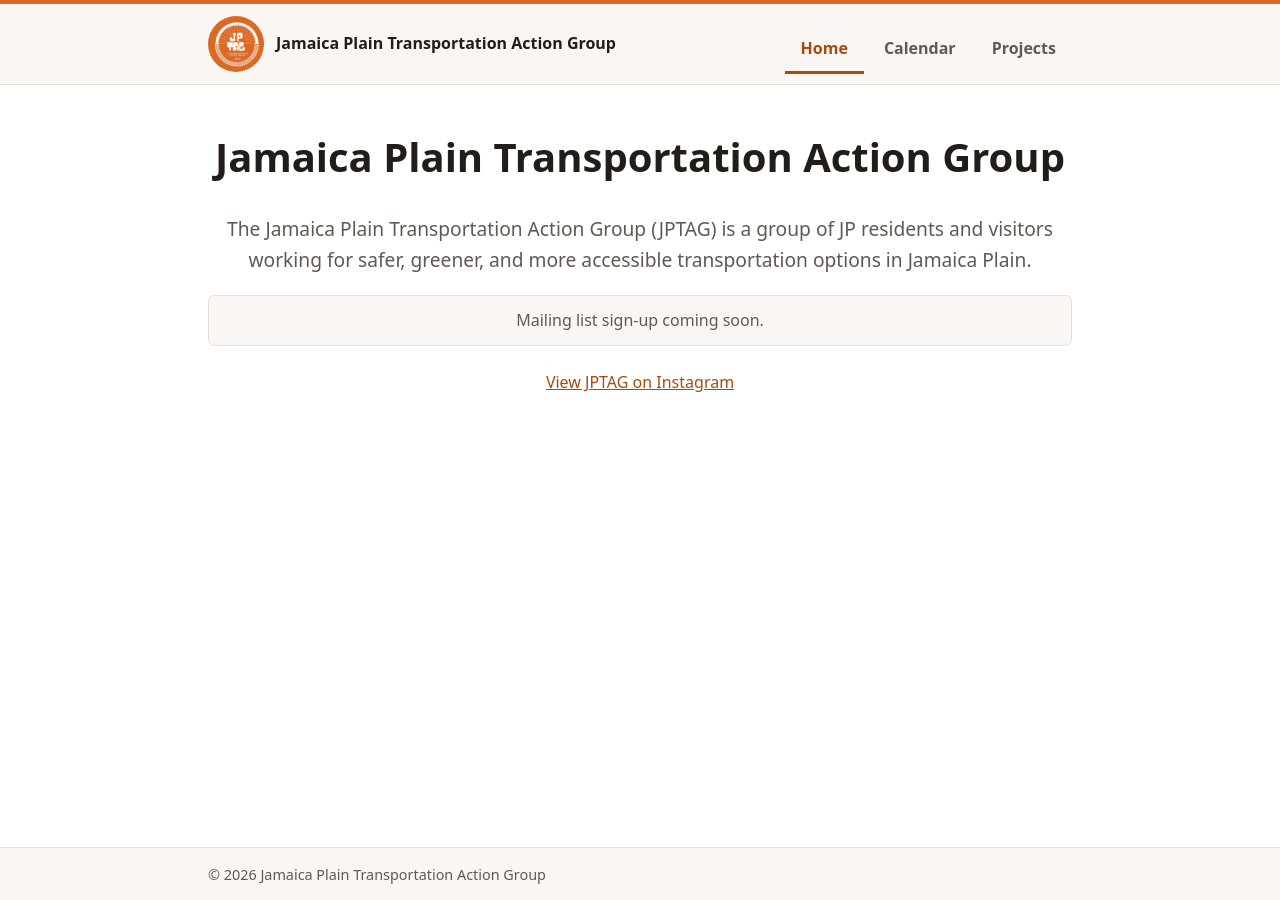
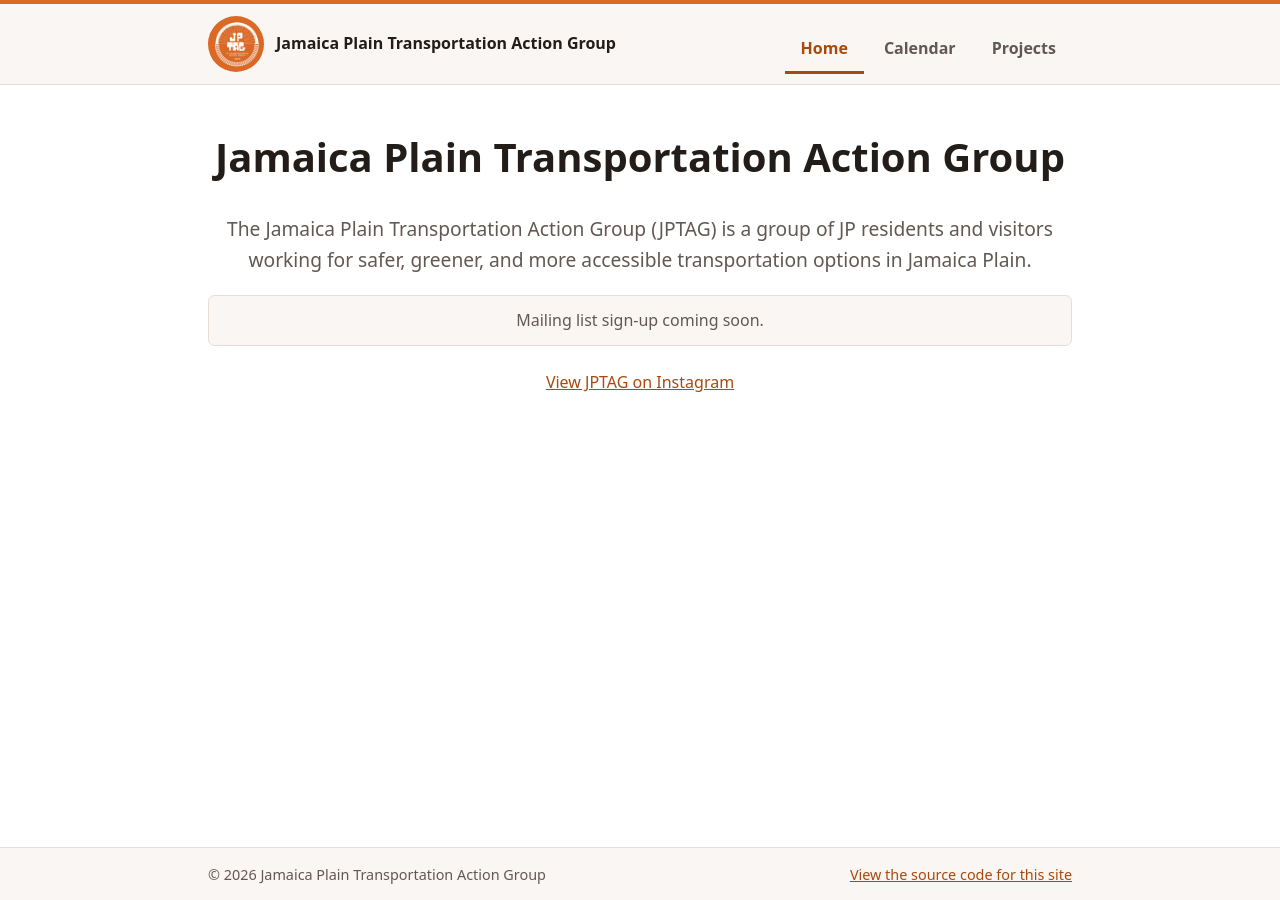
Before and after one commit to nathan-weinberg/jptag, a Jekyll site: the page built from index.md, in a window 1280 px wide. Built offline with Jekyll 4.4.1, drawn with Linux system fonts in a browser that asks for light colours; a script that is not in the unit is left out.

Commit message:
Add source code link to site footer
Co-Authored-By: Claude Opus 5.5 <noreply@anthropic.com>
Signed-off-by: Nathan Weinberg <nathansweinberg@gmail.com>

```diff
--- a/_config.yml
+++ b/_config.yml
@@ -15,6 +15,9 @@ url: "https://jptag.org"
 logo: /jptag_logo.jpg
 
 instagram_url: https://www.instagram.com/jptransportationaction
+
+# Link to the site's source code, shown in the footer. Set to "" to hide it.
+source_url: https://github.com/nathan-weinberg/jptag
 
 google_group:
   # Join/landing page for the Google Group, e.g. https://groups.google.com/g/<group-name>
--- a/_layouts/default.html
+++ b/_layouts/default.html
@@ -26,6 +26,7 @@
   <footer class="site-footer">
     <div class="wrap">
       <p>&copy; {{ site.time | date: "%Y" }} {{ site.title }}</p>
+      {% if site.source_url != "" %}<p><a href="{{ site.source_url }}">View the source code for this site</a></p>{% endif %}
     </div>
   </footer>
 </body>
```
